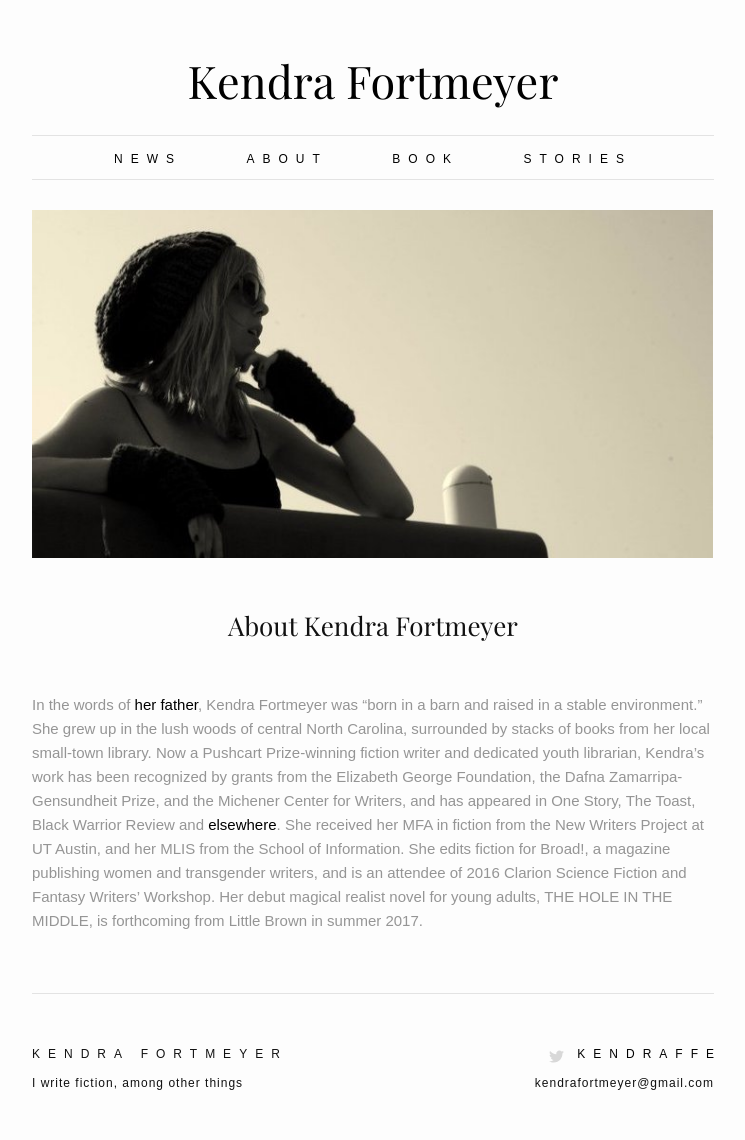
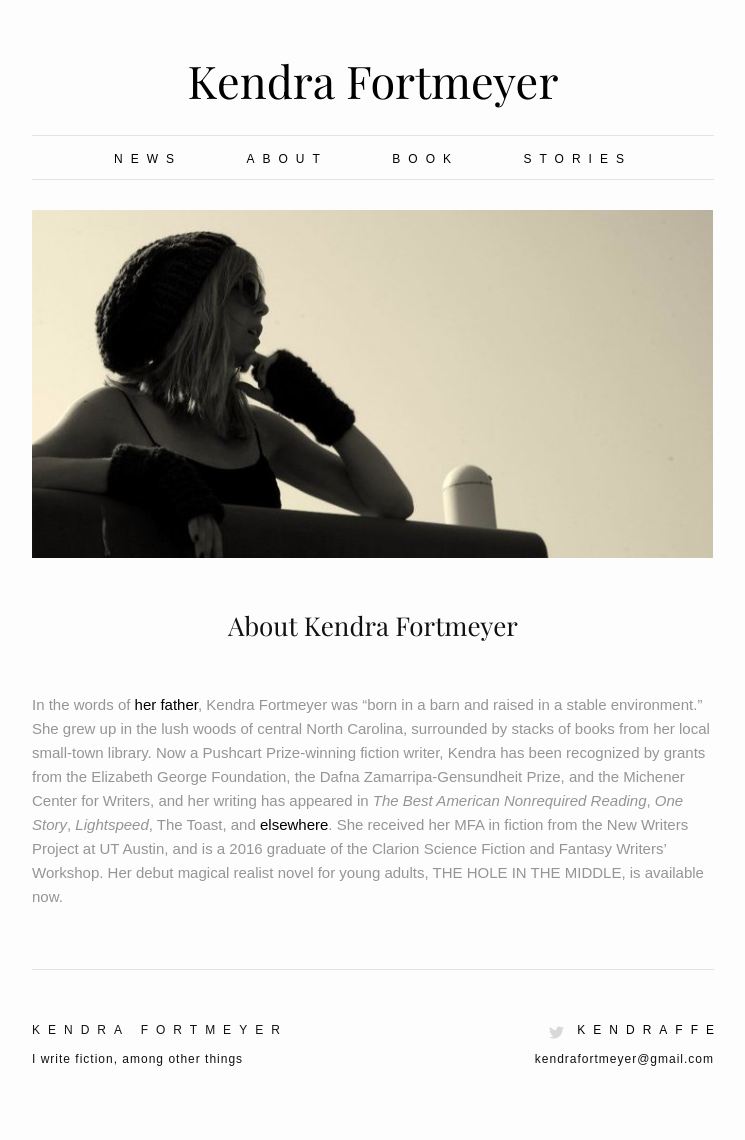
Before and after one commit to rblakemesser/rblakemesser.github.io, a Jekyll site: the page built from about.md, in a window 1280 px wide. Shown: the whole page, without its empty margins (267-1012 px from the left). Built offline with Jekyll 4.4.1, drawn with Linux system fonts in a browser that asks for light colours; some web fonts are replaced; after the commit the page ends 1116 px from its top, so only the background shows below that.

Commit message:
updated about

```diff
--- a/about.md
+++ b/about.md
@@ -8,4 +8,4 @@
 link: www.kendrafortmeyer.com/fiction/
 ---
 
-In the words of <a href="https://www.reverbnation.com/kurtfortmeyer">her father<a/>, Kendra Fortmeyer was "born in a barn and raised in a stable environment." She grew up in the lush woods of central North Carolina, surrounded by stacks of books from her local small-town library. Now a Pushcart Prize-winning fiction writer and dedicated youth librarian, Kendra's work has been recognized by grants from the Elizabeth George Foundation, the Dafna Zamarripa-Gensundheit Prize, and the Michener Center for Writers, and has appeared in One Story, The Toast, Black Warrior Review and [elsewhere]({{ page.link }}). She received her MFA in fiction from the New Writers Project at UT Austin, and her MLIS from the School of Information. She edits fiction for Broad!, a magazine publishing women and transgender writers, and is an attendee of 2016 Clarion Science Fiction and Fantasy Writers' Workshop. Her debut magical realist novel for young adults, THE HOLE IN THE MIDDLE, is forthcoming from Little Brown in summer 2017.
+In the words of <a href="https://www.reverbnation.com/kurtfortmeyer">her father<a/>, Kendra Fortmeyer was "born in a barn and raised in a stable environment." She grew up in the lush woods of central North Carolina, surrounded by stacks of books from her local small-town library. Now a Pushcart Prize-winning fiction writer, Kendra has been recognized by grants from the Elizabeth George Foundation, the Dafna Zamarripa-Gensundheit Prize, and the Michener Center for Writers, and her writing has appeared in *The Best American Nonrequired Reading*, *One Story*, *Lightspeed*, The Toast, and [elsewhere]({{ page.link }}). She received her MFA in fiction from the New Writers Project at UT Austin, and is a 2016 graduate of the Clarion Science Fiction and Fantasy Writers' Workshop. Her debut magical realist novel for young adults, THE HOLE IN THE MIDDLE, is available now.
```
